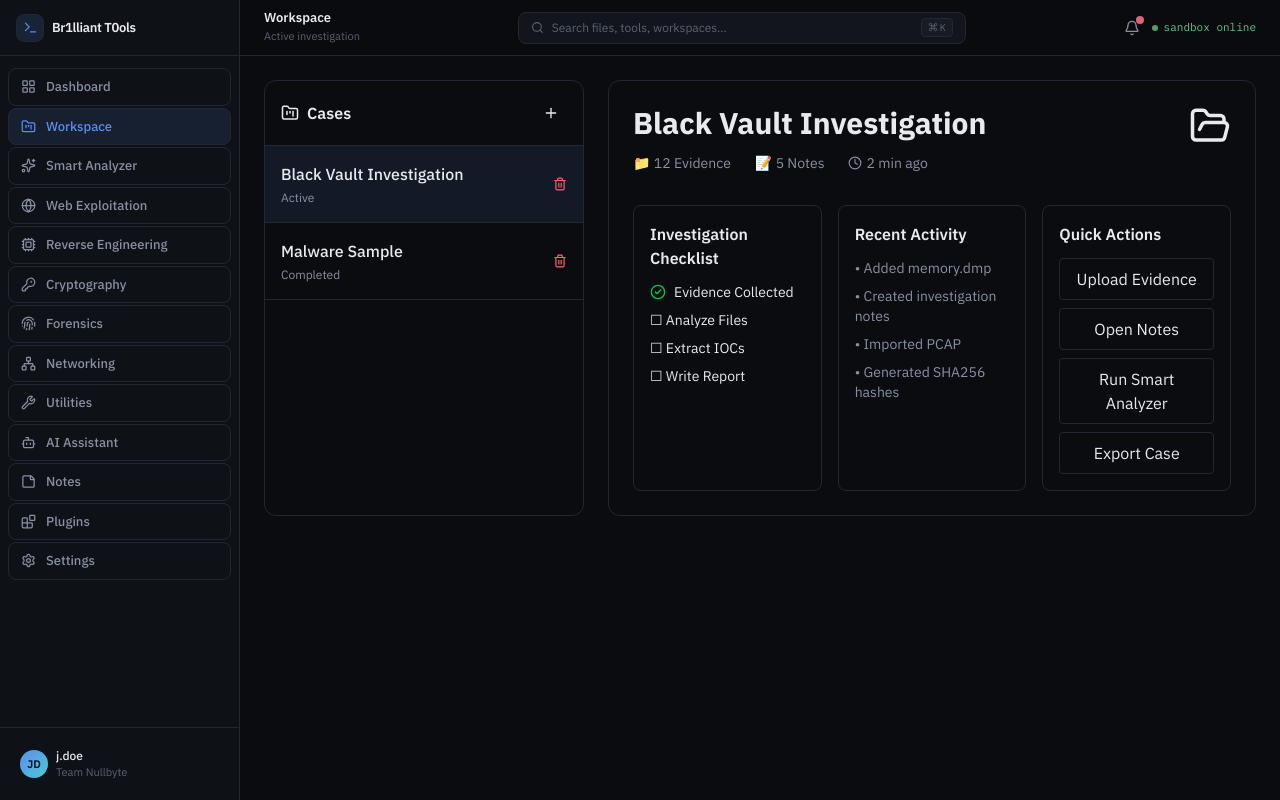
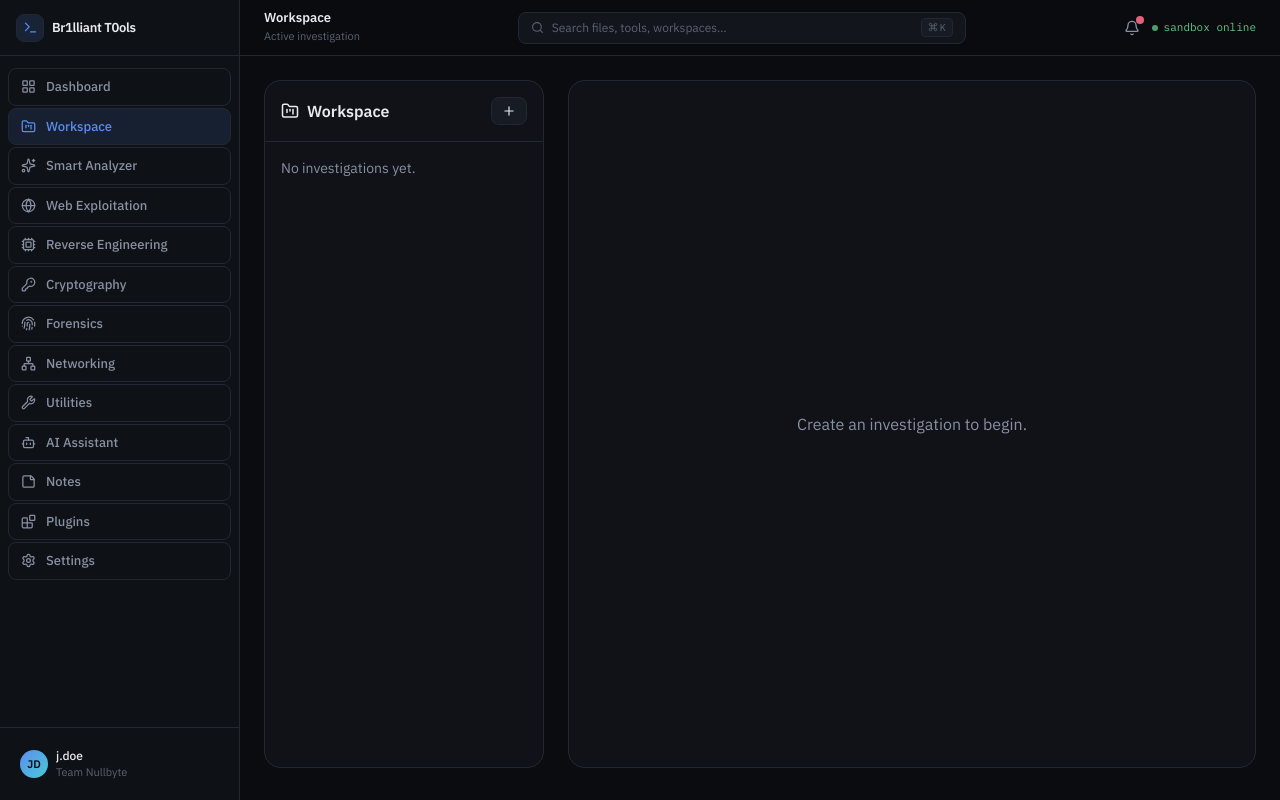
Before and after one commit to BWSI-Bril1ant-Be4vers/br1lliantT0ols, a React (Vite) app: page / in a window 1280 px wide. Both pictures are taken after a click on the button "Workspace". Built offline with nearby package versions, Linux system fonts and the light colour scheme.

Commit message:
Refactor Workspace component for task management
Refactor Workspace component to manage tasks and evidence with a new structure. Update case management to use the WorkspaceCase interface.

```diff
--- a/src/pages/Workspace.tsx
+++ b/src/pages/Workspace.tsx
@@ -1,108 +1,179 @@
-import { useState } from "react";
+import { useEffect, useMemo, useState } from "react";
+import { Card } from "../components/ui/Card";
+import { Button } from "../components/ui/Button";
+import { Input, Textarea } from "../components/ui/Input";
 import {
   FolderKanban,
   Plus,
   Trash2,
-  FolderOpen,
-  Clock,
-  CheckCircle2,
+  FilePlus2,
+  CheckSquare,
 } from "lucide-react";
 
-interface Case {
+interface Task {
   id: string;
-  name: string;
-  status: "Active" | "Completed";
-  evidence: number;
-  notes: number;
-  updated: string;
+  text: string;
+  done: boolean;
 }
 
-const initialCases: Case[] = [
-  {
-    id: "1",
-    name: "Black Vault Investigation",
-    status: "Active",
-    evidence: 12,
-    notes: 5,
-    updated: "2 min ago",
-  },
-  {
-    id: "2",
-    name: "Malware Sample",
-    status: "Completed",
-    evidence: 21,
-    notes: 11,
-    updated: "Yesterday",
-  },
-];
+interface WorkspaceCase {
+  id: string;
+  title: string;
+  description: string;
+  evidence: string[];
+  tasks: Task[];
+}
+
+const STORAGE_KEY = "cyber-workspace";
 
 export function Workspace() {
-  const [cases, setCases] = useState(initialCases);
-  const [selected, setSelected] = useState(initialCases[0].id);
+  const [cases, setCases] = useState<WorkspaceCase[]>([]);
+  const [selected, setSelected] = useState<string | null>(null);
 
-  const activeCase = cases.find((c) => c.id === selected);
+  const [newEvidence, setNewEvidence] = useState("");
+  const [newTask, setNewTask] = useState("");
+
+  useEffect(() => {
+    const saved = localStorage.getItem(STORAGE_KEY);
+
+    if (saved) {
+      const parsed: WorkspaceCase[] = JSON.parse(saved);
+      setCases(parsed);
+
+      if (parsed.length) setSelected(parsed[0].id);
+    }
+  }, []);
+
+  useEffect(() => {
+    localStorage.setItem(STORAGE_KEY, JSON.stringify(cases));
+  }, [cases]);
+
+  const activeCase = useMemo(
+    () => cases.find((c) => c.id === selected) ?? null,
+    [cases, selected]
+  );
+
+  function updateCase(update: Partial<WorkspaceCase>) {
+    if (!selected) return;
+
+    setCases((prev) =>
+      prev.map((c) =>
+        c.id === selected ? { ...c, ...update } : c
+      )
+    );
+  }
 
   function createCase() {
-    const name = prompt("Case name");
-
-    if (!name?.trim()) return;
-
-    const newCase: Case = {
+    const c: WorkspaceCase = {
       id: crypto.randomUUID(),
-      name,
-      status: "Active",
-      evidence: 0,
-      notes: 0,
-      updated: "Just now",
+      title: "New Investigation",
+      description: "",
+      evidence: [],
+      tasks: [],
     };
 
-    setCases((prev) => [newCase, ...prev]);
-    setSelected(newCase.id);
+    setCases((p) => [c, ...p]);
+    setSelected(c.id);
   }
 
   function deleteCase(id: string) {
     const remaining = cases.filter((c) => c.id !== id);
-
     setCases(remaining);
 
     if (selected === id) {
-      setSelected(remaining[0]?.id ?? "");
+      setSelected(remaining[0]?.id ?? null);
     }
   }
 
+  function addEvidence() {
+    if (!activeCase || !newEvidence.trim()) return;
+
+    updateCase({
+      evidence: [...activeCase.evidence, newEvidence.trim()],
+    });
+
+    setNewEvidence("");
+  }
+
+  function removeEvidence(index: number) {
+    if (!activeCase) return;
+
+    updateCase({
+      evidence: activeCase.evidence.filter((_, i) => i !== index),
+    });
+  }
+
+  function addTask() {
+    if (!activeCase || !newTask.trim()) return;
+
+    updateCase({
+      tasks: [
+        ...activeCase.tasks,
+        {
+          id: crypto.randomUUID(),
+          text: newTask.trim(),
+          done: false,
+        },
+      ],
+    });
+
+    setNewTask("");
+  }
+
+  function toggleTask(id: string) {
+    if (!activeCase) return;
+
+    updateCase({
+      tasks: activeCase.tasks.map((t) =>
+        t.id === id ? { ...t, done: !t.done } : t
+      ),
+    });
+  }
+
+  function deleteTask(id: string) {
+    if (!activeCase) return;
+
+    updateCase({
+      tasks: activeCase.tasks.filter((t) => t.id !== id),
+    });
+  }
+
   return (
-    <div className="p-6 h-full flex gap-6">
+    <div className="p-6 grid grid-cols-[280px_1fr] gap-6 h-[calc(100vh-4rem)]">
 
       {/* Sidebar */}
 
-      <div className="w-80 rounded-xl border border-line bg-panel flex flex-col">
+      <Card className="flex flex-col overflow-hidden">
 
         <div className="flex items-center justify-between p-4 border-b border-line">
 
           <div className="flex items-center gap-2">
             <FolderKanban size={18} />
-            <h2 className="font-semibold">
-              Cases
-            </h2>
+            <span className="font-semibold">
+              Workspace
+            </span>
           </div>
 
-          <button
-            onClick={createCase}
-            className="p-2 rounded hover:bg-line"
-          >
-            <Plus size={16} />
-          </button>
+          <Button size="sm" onClick={createCase}>
+            <Plus size={14}/>
+          </Button>
 
         </div>
 
-        <div className="overflow-auto">
+        <div className="flex-1 overflow-auto">
 
-          {cases.map((item) => (
+          {cases.length === 0 && (
+            <div className="p-4 text-sm text-fog">
+              No investigations yet.
+            </div>
+          )}
+
+          {cases.map((c) => (
             <div
-              key={item.id}
-              onClick={() => setSelected(item.id)}
-              className={`p-4 border-b border-line cursor-pointer transition ${
-                selected === item.id
+              key={c.id}
+              onClick={() => setSelected(c.id)}
+              className={`p-4 border-b border-line cursor-pointer ${
+                selected === c.id
                   ? "bg-signal/10"
                   : "hover:bg-line/40"
               }`}
@@ -112,11 +183,11 @@ export function Workspace() {
                 <div>
 
                   <div className="font-medium">
-                    {item.name}
+                    {c.title}
                   </div>
 
-                  <div className="text-xs text-fog mt-1">
-                    {item.status}
+                  <div className="text-xs text-fog">
+                    {c.evidence.length} evidence • {c.tasks.length} tasks
                   </div>
 
                 </div>
@@ -124,11 +195,13 @@ export function Workspace() {
                 <button
                   onClick={(e) => {
                     e.stopPropagation();
-                    deleteCase(item.id);
+                    deleteCase(c.id);
                   }}
-                  className="text-red-400 hover:text-red-300"
                 >
-                  <Trash2 size={14} />
+                  <Trash2
+                    size={14}
+                    className="text-red-400"
+                  />
                 </button>
 
               </div>
@@ -138,131 +211,182 @@ export function Workspace() {
 
         </div>
 
-      </div>
+      </Card>
 
       {/* Main */}
 
-      <div className="flex-1 rounded-xl border border-line bg-panel p-6">
+      <Card className="p-6 overflow-auto">
 
-        {activeCase ? (
-          <>
-            <div className="flex justify-between items-start">
+        {!activeCase ? (
+          <div className="h-full flex items-center justify-center text-fog">
+            Create an investigation to begin.
+          </div>
+        ) : (
+          <div className="space-y-6">
 
             <div>
 
-                <h1 className="text-3xl font-bold">
-                  {activeCase.name}
-                </h1>
+              <Input
+                value={activeCase.title}
+                onChange={(e) =>
+                  updateCase({
+                    title: e.target.value,
+                  })
+                }
+                className="text-xl font-bold"
+              />
 
-                <div className="flex gap-6 mt-3 text-sm text-fog">
+              <Textarea
+                value={activeCase.description}
+                onChange={(e) =>
+                  updateCase({
+                    description: e.target.value,
+                  })
+                }
+                placeholder="Investigation description..."
+                className="mt-3"
+              />
 
-                  <span>
-                    📁 {activeCase.evidence} Evidence
-                  </span>
+            </div>
 
-                  <span>
-                    📝 {activeCase.notes} Notes
-                  </span>
+            {/* Evidence */}
 
-                  <span className="flex items-center gap-1">
-                    <Clock size={14} />
-                    {activeCase.updated}
-                  </span>
+            <div>
+
+              <h2 className="font-semibold mb-2">
+                Evidence
+              </h2>
+
+              <div className="flex gap-2">
+
+                <Input
+                  value={newEvidence}
+                  placeholder="memory.dmp"
+                  onChange={(e) =>
+                    setNewEvidence(e.target.value)
+                  }
+                  onKeyDown={(e) =>
+                    e.key === "Enter" && addEvidence()
+                  }
+                />
+
+                <Button onClick={addEvidence}>
+                  <FilePlus2 size={14}/>
+                </Button>
+
+              </div>
+
+              <div className="mt-3 space-y-2">
+
+                {activeCase.evidence.map((file, i) => (
+                  <div
+                    key={i}
+                    className="flex justify-between items-center border border-line rounded p-2"
+                  >
+                    <span>{file}</span>
+
+                    <button
+                      onClick={() =>
+                        removeEvidence(i)
+                      }
+                    >
+                      <Trash2
+                        size={14}
+                        className="text-red-400"
+                      />
+                    </button>
+
+                  </div>
+                ))}
 
               </div>
 
             </div>
 
-              <FolderOpen size={42} />
+            {/* Tasks */}
+
+            <div>
+
+              <h2 className="font-semibold mb-2">
+                Investigation Checklist
+              </h2>
+
+              <div className="flex gap-2">
+
+                <Input
+                  value={newTask}
+                  placeholder="Analyze PCAP"
+                  onChange={(e) =>
+                    setNewTask(e.target.value)
+                  }
+                  onKeyDown={(e) =>
+                    e.key === "Enter" && addTask()
+                  }
+                />
+
+                <Button onClick={addTask}>
+                  <Plus size={14}/>
+                </Button>
 
               </div>
 
-            <div className="grid md:grid-cols-3 gap-4 mt-8">
+              <div className="mt-3 space-y-2">
 
-              <div className="rounded-lg border border-line p-4">
-                <h3 className="font-semibold mb-3">
-                  Investigation Checklist
-                </h3>
+                {activeCase.tasks.map((task) => (
+                  <div
+                    key={task.id}
+                    className="flex items-center justify-between border border-line rounded p-2"
+                  >
 
-                <div className="space-y-2 text-sm">
+                    <div
+                      className="flex items-center gap-3 cursor-pointer"
+                      onClick={() =>
+                        toggleTask(task.id)
+                      }
+                    >
+                      <CheckSquare
+                        size={18}
+                        className={
+                          task.done
+                            ? "text-green-500"
+                            : ""
+                        }
+                      />
 
-                  <div className="flex items-center gap-2">
-                    <CheckCircle2 size={16} className="text-green-500" />
-                    Evidence Collected
-                  </div>
-
-                  <div className="flex items-center gap-2">
-                    ☐ Analyze Files
-                  </div>
-
-                  <div className="flex items-center gap-2">
-                    ☐ Extract IOCs
-                  </div>
-
-                  <div className="flex items-center gap-2">
-                    ☐ Write Report
-                  </div>
-
-                </div>
-              </div>
-
-              <div className="rounded-lg border border-line p-4">
-
-                <h3 className="font-semibold mb-3">
-                  Recent Activity
-                </h3>
-
-                <div className="space-y-2 text-sm text-fog">
-
-                  <div>• Added memory.dmp</div>
-
-                  <div>• Created investigation notes</div>
-
-                  <div>• Imported PCAP</div>
-
-                  <div>• Generated SHA256 hashes</div>
+                      <span
+                        className={
+                          task.done
+                            ? "line-through text-fog"
+                            : ""
+                        }
+                      >
+                        {task.text}
+                      </span>
 
                     </div>
 
-              </div>
-
-              <div className="rounded-lg border border-line p-4">
-
-                <h3 className="font-semibold mb-3">
-                  Quick Actions
-                </h3>
-
-                <div className="space-y-2">
-
-                  <button className="w-full rounded border border-line p-2 hover:bg-line">
-                    Upload Evidence
+                    <button
+                      onClick={() =>
+                        deleteTask(task.id)
+                      }
+                    >
+                      <Trash2
+                        size={14}
+                        className="text-red-400"
+                      />
                     </button>
 
-                  <button className="w-full rounded border border-line p-2 hover:bg-line">
-                    Open Notes
-                  </button>
-
-                  <button className="w-full rounded border border-line p-2 hover:bg-line">
-                    Run Smart Analyzer
-                  </button>
-
-                  <button className="w-full rounded border border-line p-2 hover:bg-line">
-                    Export Case
-                  </button>
+                  </div>
+                ))}
 
               </div>
 
             </div>
 
           </div>
-          </>
-        ) : (
-          <div className="flex h-full items-center justify-center text-fog">
-            No case selected.
-          </div>
         )}
 
-      </div>
+      </Card>
 
     </div>
   );
```
Lines whose indentation alone changed are shown as unchanged.
